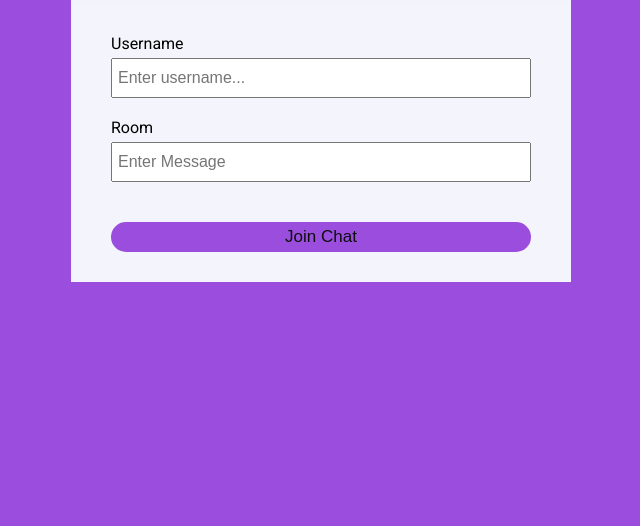
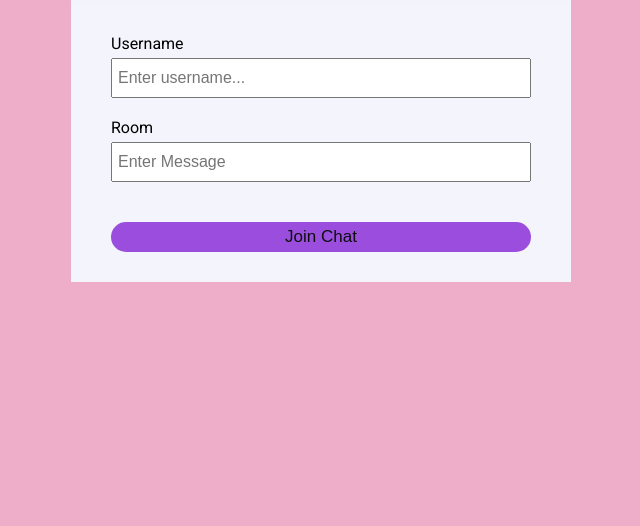
Before and after one commit to keeii06/chat-application, a website: page public/index.html in a window 1280 px wide. Shown: the part 274-800 px from the top of the page, without its empty margins (319-959 px from the left). Drawn offline with Linux system fonts and the light colour scheme.

Commit message:
Update style.css

```diff
--- a/public/css/style.css
+++ b/public/css/style.css
@@ -20,7 +20,8 @@ body {
   min-height: 100vh;
   width: 100%;
   height: 100%;
-  background-color:rgb(155, 78, 222);
+ background: rgb(238,174,202);
+background: radial-gradient(circle, rgba(238,174,202,1) 49%, rgba(148,187,233,1) 100%);
   background-size: cover;
   margin: auto;
   position: absolute;
```
